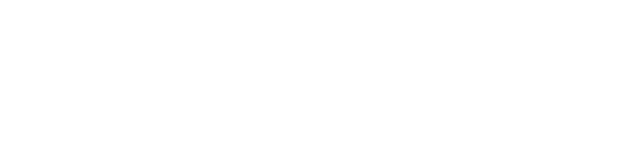
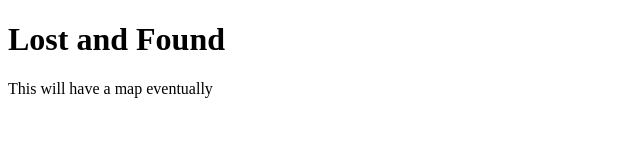
Before and after one commit to Laverii/PokeBoops, a plain HTML site: page public/index.html in a window 1280 px wide. Shown: the whole page, without its empty margins (0-640 px from the left). Drawn offline with Linux system fonts and the light colour scheme.

Commit message:
Laverii: Added temporary header and text to the index.html

```diff
--- a/public/index.html
+++ b/public/index.html
@@ -1,11 +1,17 @@
 <!DOCTYPE HTML>
 <html>
-<header>
 
+<head>
+<title>Lost and Found</title>
+</head>
 
+<body>
 
-</header>
+<h1>Lost and Found</h1>
 
+<p>This will have a map eventually</p>
+
+</body>
 
 
 </html>
```
